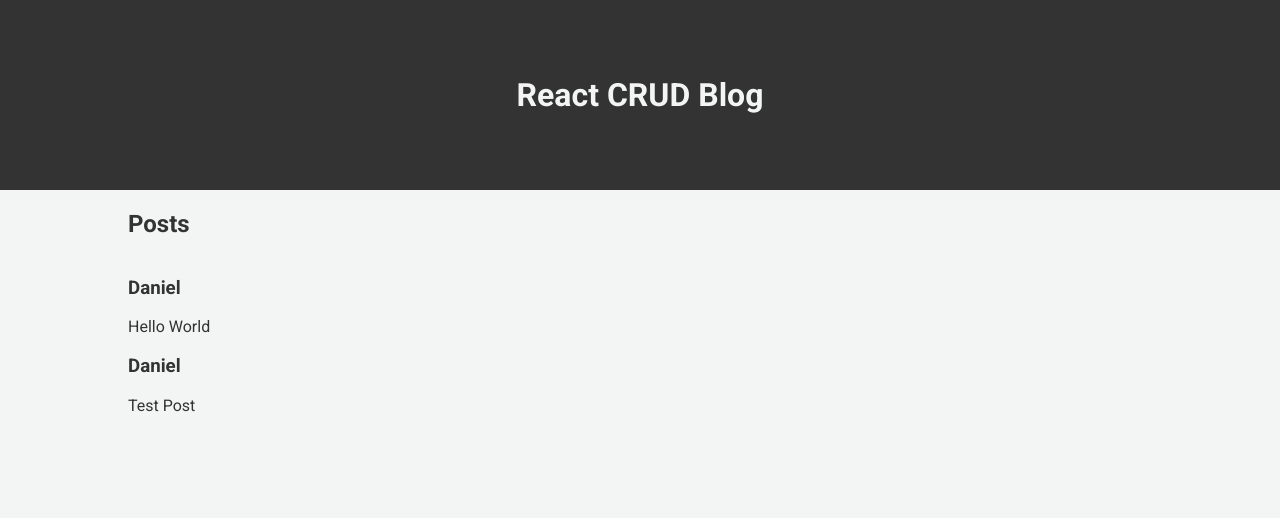
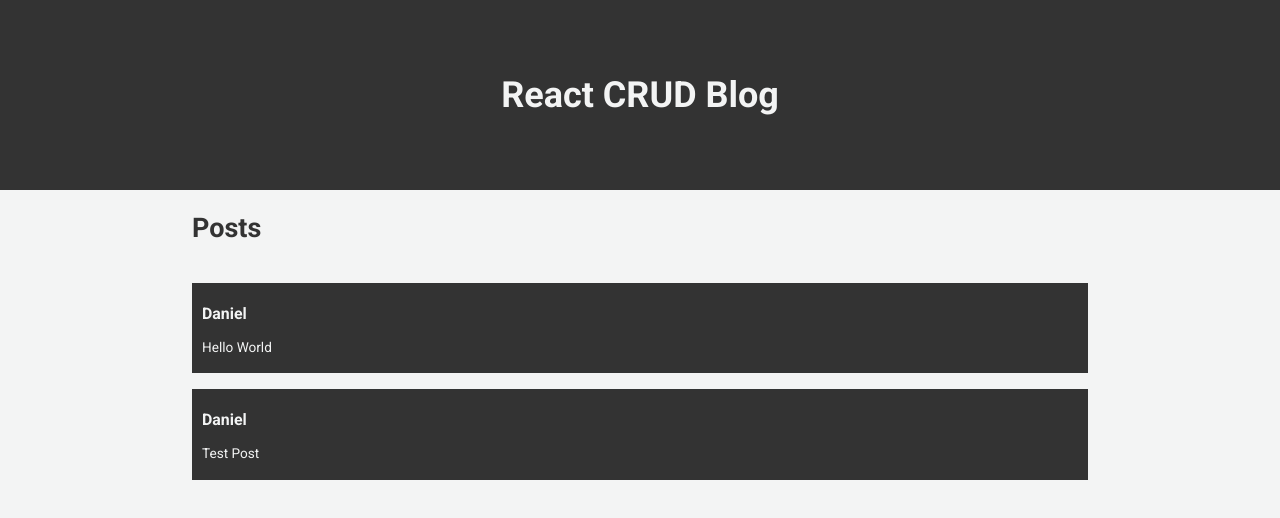
Before and after one commit to danielgynn/react-crud-blog, a React (Create React App) app: page / in a window 1280 px wide. Shown: the top 518 px of the page. Built offline with nearby package versions, Linux system fonts and the light colour scheme.

Commit message:
Allow blog posts in markdown format

```diff
--- a/package.json
+++ b/package.json
@@ -3,6 +3,7 @@
   "version": "0.1.0",
   "private": true,
   "dependencies": {
+    "marked": "^0.3.6",
     "node-sass-chokidar": "^0.0.2",
     "react": "^15.5.4",
     "react-dom": "^15.5.4"
--- /dev/null
+++ b/src/components/Post.js
@@ -0,0 +1,20 @@
+import React, { Component } from 'react';
+import marked from 'marked';
+
+class Post extends Component {
+  rawMarkup() {
+    let rawMarkup = marked(this.props.children.toString());
+    return { __html: rawMarkup };
+  }
+
+  render() {
+    return (
+      <div className="post">
+        <h3>{this.props.author}</h3>
+        <span dangerouslySetInnerHTML={ this.rawMarkup() } />
+      </div>
+    );
+  }
+}
+
+export default Post;
--- a/src/components/PostArea.js
+++ b/src/components/PostArea.js
@@ -3,6 +3,13 @@ import PostList from './PostList';
 import DATA from '../test-data';
 
 class PostArea extends Component {
+  constructor(props) {
+    super(props);
+    this.state = {
+      data: []
+    };
+  }
+
   render() {
     return (
       <div className="post-wrapper">
--- a/src/components/PostList.js
+++ b/src/components/PostList.js
@@ -1,13 +1,13 @@
 import React, { Component } from 'react';
+import Post from './Post';
 
 class PostList extends Component {
   render() {
     let postNodes = this.props.data.map(post => {
       return (
-        <div>
-          <h3>{post.author}</h3>
-          <span>{post.text}</span>
-        </div>
+        <Post author={ post.author } key={ post.id }>
+          { post.text}
+        </Post>
       )
     })
     return (
--- a/src/index.css
+++ b/src/index.css
@@ -2,6 +2,7 @@
 body {
   margin: 0;
   padding: 0;
+  font-size: 18px;
   font-family: "Roboto", sans-serif;
   background-color: #f3f4f4;
   color: #333; }
@@ -16,9 +17,16 @@ body {
   padding: 20px; }
 
 .post-wrapper {
-  width: 80vw;
+  width: 70vw;
   margin: 0 auto; }
 
 .post-list {
   max-height: 70vh;
   overflow: scroll; }
+
+.post {
+  background-color: #333;
+  color: #f3f4f4;
+  margin: 1rem auto;
+  padding: 5px 10px;
+  font-size: .85rem; }
--- a/src/styles/index.scss
+++ b/src/styles/index.scss
@@ -4,6 +4,7 @@
 body {
   margin: 0;
   padding: 0;
+  font-size: 18px;
   font-family: $font-roboto;
   background-color: $color-haus;
   color: $color-night;
@@ -20,7 +21,7 @@ body {
 }
 
 .post-wrapper {
-  width: 80vw;
+  width: 70vw;
   margin: 0 auto;
 }
 
@@ -28,3 +29,11 @@ body {
   max-height:  70vh;
   overflow: scroll;
 }
+
+.post {
+  background-color: $color-night;
+  color: $color-haus;
+  margin: 1rem auto;
+  padding: 5px 10px;
+  font-size: .85rem;
+}
```
Also changed, not shown: 1 other file (tests, documents, lock files or other folders).
